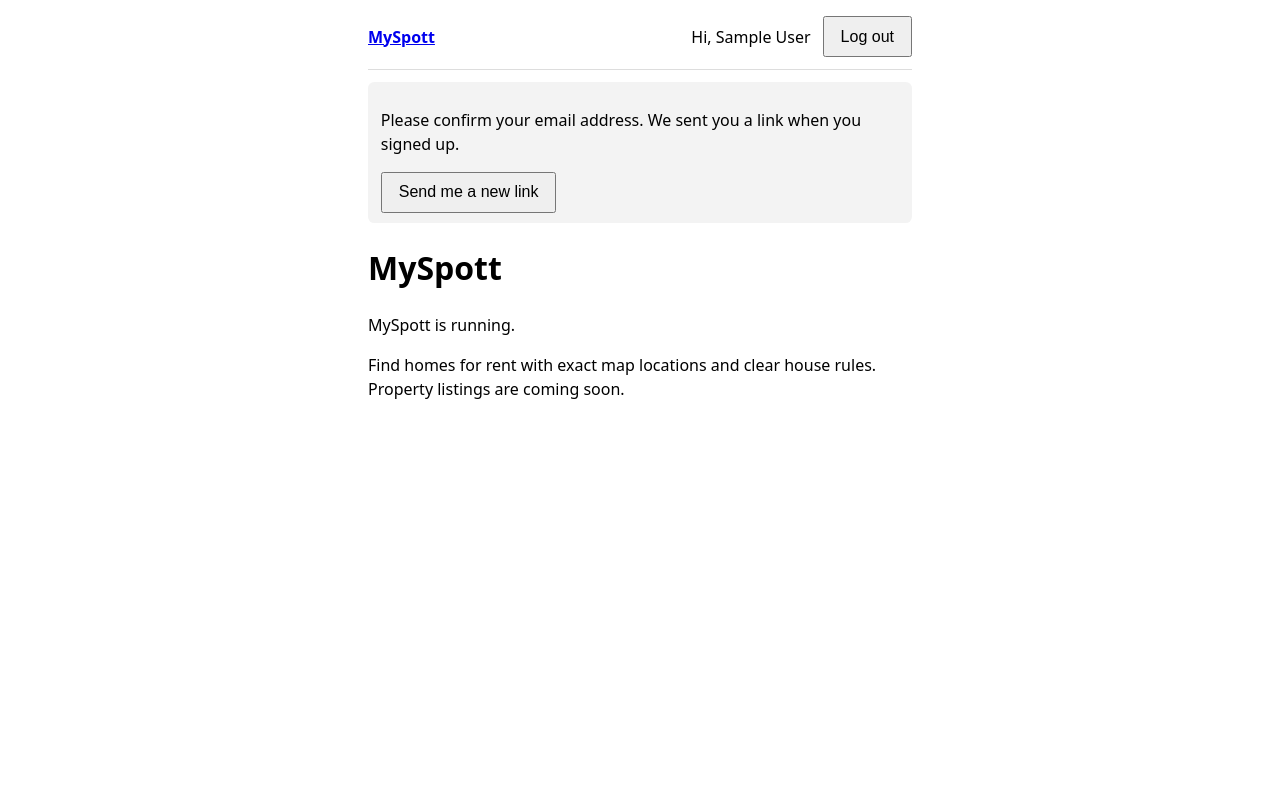
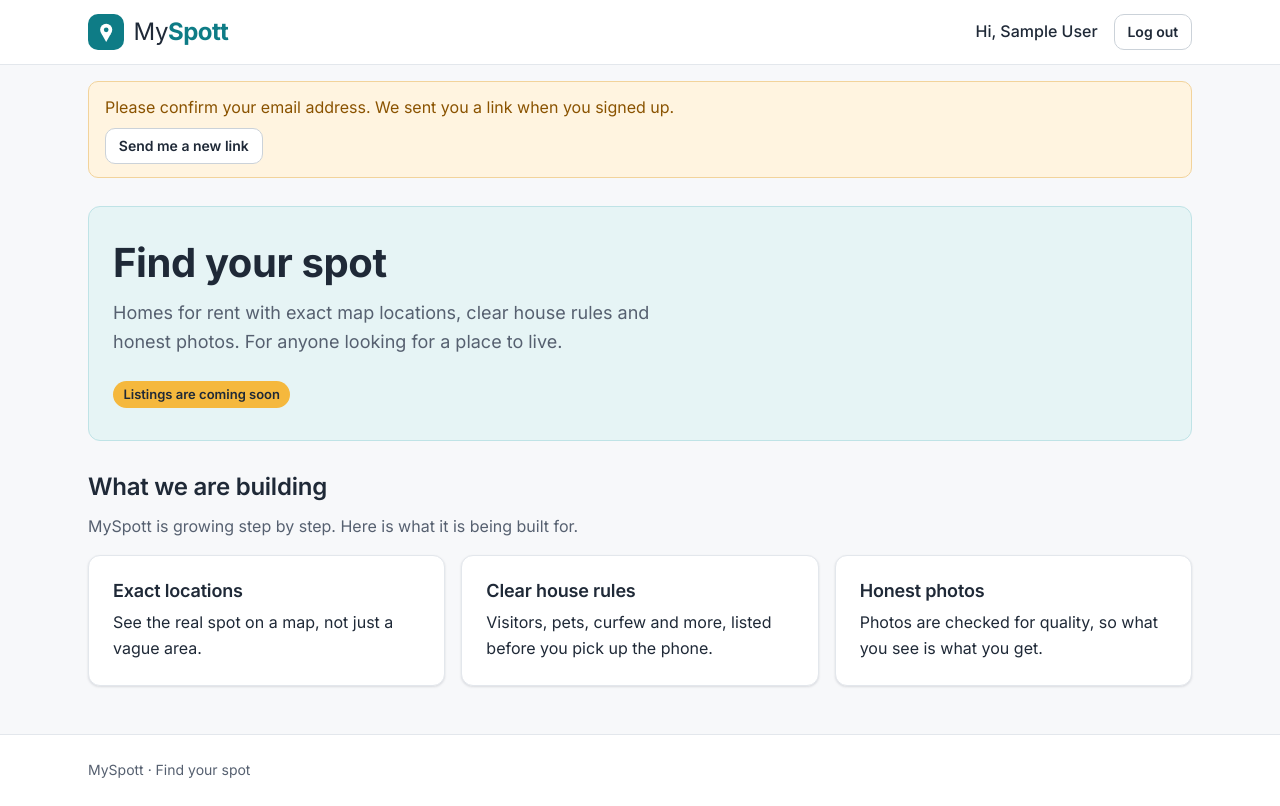
Before and after one commit to Aaditz/MySpott, a Flask app: page / in a window 1280 px wide. Before the commit the page ends 399 px from the top, so only its background shows below. Run offline with Flask 3, Linux system fonts and the light colour scheme; the visitor is signed in with stand-in values (Sample User, id 1); data comes from the database, SQL or seed files in the repository; parts of the project's set-up code (start-up, migrations or seed data) failed here and were passed over; some libraries are stand-ins or nearby versions.

Commit message:
Phase 4 step 1: design system and page frame

```diff
--- /dev/null
+++ b/app/static/css/app.css
@@ -0,0 +1,264 @@
+/* MySpott design system, version 1.
+   Every colour, size and space is defined once below, in :root. Change a value there and
+   the whole site follows. The Android and iOS apps will reuse the same values. */
+
+:root {
+  /* Brand */
+  --color-primary: #0E7C86;
+  --color-primary-hover: #0B656D;
+  --color-primary-tint: #E6F4F5;
+  --color-primary-border: #BFE3E6;
+  --color-highlight: #F5B83D;
+  --color-on-primary: #FFFFFF;
+
+  /* Text, surfaces and lines */
+  --color-ink: #1F2937;
+  --color-muted: #566070;
+  --color-page: #F7F8FA;
+  --color-surface: #FFFFFF;
+  --color-border: #E3E7EC;
+  --color-border-strong: #CBD2D9;
+
+  /* Status */
+  --color-success: #16794A;
+  --color-success-tint: #E7F5EC;
+  --color-success-border: #B8DFC9;
+  --color-warning: #8A5300;
+  --color-warning-tint: #FFF4E0;
+  --color-warning-border: #F2D39B;
+  --color-danger: #B3261E;
+  --color-danger-tint: #FCEBEA;
+  --color-danger-border: #F2B8B5;
+
+  /* Type */
+  --font-sans: "Inter", system-ui, -apple-system, "Segoe UI", Roboto, "Helvetica Neue", Arial, sans-serif;
+
+  /* Shape and space */
+  --radius-md: 10px;
+  --radius-lg: 12px;
+  --radius-pill: 999px;
+  --space-1: 0.25rem;
+  --space-2: 0.5rem;
+  --space-3: 0.75rem;
+  --space-4: 1rem;
+  --space-5: 1.5rem;
+  --space-6: 2rem;
+  --space-7: 3rem;
+  --shadow-sm: 0 1px 2px rgba(31, 41, 55, 0.06), 0 1px 3px rgba(31, 41, 55, 0.08);
+  --container: 72rem;
+  --control-height: 2.75rem;
+}
+
+/* ---------------------------------------------------------------- base */
+
+*, *::before, *::after { box-sizing: border-box; }
+
+html { -webkit-text-size-adjust: 100%; }
+
+body {
+  margin: 0;
+  min-height: 100vh;
+  display: flex;
+  flex-direction: column;
+  font-family: var(--font-sans);
+  font-size: 1rem;
+  line-height: 1.6;
+  color: var(--color-ink);
+  background: var(--color-page);
+}
+
+img, svg { max-width: 100%; }
+
+h1, h2, h3 { margin: 0 0 var(--space-3); line-height: 1.2; letter-spacing: -0.01em; }
+h1 { font-size: clamp(1.75rem, 1.35rem + 1.8vw, 2.5rem); font-weight: 700; }
+h2 { font-size: 1.5rem; font-weight: 600; }
+h3 { font-size: 1.125rem; font-weight: 600; }
+p { margin: 0 0 var(--space-4); }
+
+a { color: var(--color-primary); text-underline-offset: 0.15em; }
+a:hover { color: var(--color-primary-hover); }
+
+:focus-visible { outline: 3px solid rgba(14, 124, 134, 0.55); outline-offset: 2px; }
+
+.visually-hidden {
+  position: absolute; width: 1px; height: 1px; margin: -1px; padding: 0;
+  overflow: hidden; clip: rect(0, 0, 0, 0); white-space: nowrap; border: 0;
+}
+
+.skip-link {
+  position: absolute; left: -999px; top: 0; z-index: 100;
+  padding: var(--space-2) var(--space-4); background: var(--color-surface);
+  border-radius: var(--radius-md); font-weight: 600;
+}
+.skip-link:focus { left: var(--space-4); top: var(--space-2); }
+
+/* ---------------------------------------------------------------- layout */
+
+.container {
+  width: 100%; max-width: var(--container); margin-inline: auto;
+  padding-inline: var(--space-4);
+}
+@media (min-width: 40rem) { .container { padding-inline: var(--space-5); } }
+
+.page { flex: 1; padding-block: var(--space-4) var(--space-7); }
+.messages { padding-top: var(--space-4); }
+
+.grid-3 { display: grid; gap: var(--space-4); grid-template-columns: 1fr; }
+@media (min-width: 48rem) { .grid-3 { grid-template-columns: repeat(3, 1fr); } }
+
+.text-muted { color: var(--color-muted); }
+
+/* ---------------------------------------------------------------- header */
+
+.site-header {
+  position: sticky; top: 0; z-index: 50;
+  background: var(--color-surface); border-bottom: 1px solid var(--color-border);
+}
+.site-header__inner {
+  display: flex; flex-wrap: wrap; align-items: center; justify-content: space-between;
+  gap: var(--space-3); min-height: 4rem;
+}
+
+.brand {
+  display: inline-flex; align-items: center; gap: 0.6rem;
+  color: var(--color-ink); text-decoration: none;
+  font-size: 1.5rem; line-height: 1; letter-spacing: -0.02em;
+}
+.brand:hover { color: var(--color-ink); }
+.brand__mark {
+  display: inline-flex; align-items: center; justify-content: center;
+  width: 2.25rem; height: 2.25rem; border-radius: var(--radius-md);
+  background: var(--color-primary); color: var(--color-on-primary);
+}
+.brand__mark svg { width: 1.4rem; height: 1.4rem; }
+.brand__my { font-weight: 400; }
+.brand__spott { font-weight: 700; color: var(--color-primary); }
+
+.nav { display: flex; flex-wrap: wrap; align-items: center; gap: var(--space-2); }
+.nav__user { padding: 0 var(--space-2); font-weight: 500; }
+.nav__link {
+  padding: 0.5rem 0.75rem; border-radius: var(--radius-md);
+  color: var(--color-ink); text-decoration: none; font-weight: 500;
+}
+.nav__link:hover { background: var(--color-page); color: var(--color-ink); }
+.nav__link[aria-current="page"] { color: var(--color-primary); font-weight: 600; }
+.nav form { margin: 0; }
+
+.nav-toggle {
+  display: none; align-items: center; justify-content: center;
+  width: var(--control-height); height: var(--control-height); padding: 0;
+  background: var(--color-surface); color: var(--color-ink);
+  border: 1px solid var(--color-border-strong); border-radius: var(--radius-md); cursor: pointer;
+}
+.nav-toggle svg { width: 1.5rem; height: 1.5rem; }
+
+/* Small screens: with JavaScript the menu folds behind a button. Without it, it just wraps. */
+@media (max-width: 47.99rem) {
+  .js .nav-toggle { display: inline-flex; }
+  .js .nav {
+    display: none; position: absolute; top: 100%; left: 0; right: 0;
+    flex-direction: column; align-items: stretch; gap: var(--space-2);
+    padding: var(--space-4); background: var(--color-surface);
+    border-bottom: 1px solid var(--color-border); box-shadow: var(--shadow-sm);
+  }
+  .js .nav[data-open="true"] { display: flex; }
+  .js .nav .btn { width: 100%; }
+}
+
+/* ---------------------------------------------------------------- buttons */
+
+.btn,
+:where(button:not([class])) {
+  display: inline-flex; align-items: center; justify-content: center; gap: 0.5rem;
+  min-height: var(--control-height); padding: 0.55rem 1.1rem;
+  border: 1px solid transparent; border-radius: var(--radius-md);
+  background: var(--color-primary); color: var(--color-on-primary);
+  font: inherit; font-size: 0.9375rem; font-weight: 600; line-height: 1.2;
+  text-decoration: none; cursor: pointer;
+  transition: background-color 0.15s, border-color 0.15s;
+}
+.btn:hover,
+:where(button:not([class])):hover { background: var(--color-primary-hover); color: var(--color-on-primary); }
+
+.btn-secondary { background: var(--color-surface); color: var(--color-ink); border-color: var(--color-border-strong); }
+.btn-secondary:hover { background: var(--color-page); color: var(--color-ink); border-color: var(--color-muted); }
+
+.btn-ghost { background: transparent; color: var(--color-primary); }
+.btn-ghost:hover { background: var(--color-primary-tint); color: var(--color-primary-hover); }
+
+.btn-danger { background: var(--color-danger); color: var(--color-on-primary); }
+.btn-danger:hover { background: #8F1E18; color: var(--color-on-primary); }
+
+.btn-sm { min-height: 2.25rem; padding: 0.35rem 0.8rem; font-size: 0.875rem; }
+.btn-block { width: 100%; }
+
+/* ---------------------------------------------------------------- forms */
+
+label { display: block; margin: var(--space-4) 0 var(--space-1); font-size: 0.875rem; font-weight: 600; }
+
+input[type="text"], input[type="email"], input[type="password"], input[type="search"],
+input[type="tel"], input[type="number"], textarea, select {
+  display: block; width: 100%; min-height: var(--control-height); padding: 0.6rem 0.8rem;
+  font: inherit; font-size: 1rem; color: var(--color-ink);
+  background: var(--color-surface); border: 1px solid var(--color-border-strong);
+  border-radius: var(--radius-md);
+}
+input:focus, textarea:focus, select:focus {
+  outline: none; border-color: var(--color-primary);
+  box-shadow: 0 0 0 3px rgba(14, 124, 134, 0.3);
+}
+
+.choice { display: flex; align-items: center; gap: 0.6rem; margin-top: var(--space-2); min-height: 2.5rem; font-weight: 400; }
+.choice input { width: 1.15rem; height: 1.15rem; accent-color: var(--color-primary); }
+
+.error { margin: 0.35rem 0 0; color: var(--color-danger); font-size: 0.875rem; }
+form.inline { display: inline; margin: 0; }
+
+/* ---------------------------------------------------------------- messages */
+
+.flash, .notice {
+  margin: 0 0 var(--space-3); padding: 0.8rem 1rem;
+  border: 1px solid var(--color-primary-border); border-radius: var(--radius-md);
+  background: var(--color-primary-tint); color: var(--color-ink);
+}
+.flash.success { background: var(--color-success-tint); border-color: var(--color-success-border); color: var(--color-success); }
+.flash.warning, .notice { background: var(--color-warning-tint); border-color: var(--color-warning-border); color: var(--color-warning); }
+.flash.error { background: var(--color-danger-tint); border-color: var(--color-danger-border); color: var(--color-danger); }
+.notice p { margin: 0 0 var(--space-2); }
+
+/* ---------------------------------------------------------------- components */
+
+.card {
+  background: var(--color-surface); border: 1px solid var(--color-border);
+  border-radius: var(--radius-lg); padding: var(--space-5); box-shadow: var(--shadow-sm);
+}
+.card h3 { margin-bottom: var(--space-2); }
+.card p:last-child { margin-bottom: 0; }
+
+.badge {
+  display: inline-block; padding: 0.2rem 0.65rem; border-radius: var(--radius-pill);
+  background: var(--color-primary-tint); color: var(--color-primary-hover);
+  font-size: 0.8125rem; font-weight: 600;
+}
+.badge-highlight { background: var(--color-highlight); color: var(--color-ink); }
+
+.hero {
+  margin-bottom: var(--space-6); padding: var(--space-6) var(--space-5);
+  background: var(--color-primary-tint); border: 1px solid var(--color-primary-border);
+  border-radius: var(--radius-lg);
+}
+.hero__lead { max-width: 36rem; font-size: 1.125rem; color: var(--color-muted); }
+.hero__actions { display: flex; flex-wrap: wrap; gap: var(--space-3); margin-top: var(--space-5); }
+
+.message-page { max-width: 32rem; margin-inline: auto; text-align: center; }
+
+/* ---------------------------------------------------------------- footer */
+
+.site-footer {
+  padding-block: var(--space-5); background: var(--color-surface);
+  border-top: 1px solid var(--color-border); color: var(--color-muted); font-size: 0.875rem;
+}
+
+@media (prefers-reduced-motion: reduce) {
+  * { transition: none !important; }
+}
--- /dev/null
+++ b/app/static/js/app.js
@@ -0,0 +1,50 @@
+/* MySpott: small enhancements. The site works without JavaScript; this only adds the
+   phone menu button. */
+(function () {
+  "use strict";
+
+  // Lets the stylesheet know JavaScript is available (it then folds the menu on phones).
+  document.documentElement.classList.add("js");
+
+  document.addEventListener("DOMContentLoaded", function () {
+    var toggle = document.querySelector("[data-nav-toggle]");
+    var menu = document.querySelector("[data-nav-menu]");
+    if (!toggle || !menu) {
+      return;
+    }
+
+    function isOpen() {
+      return toggle.getAttribute("aria-expanded") === "true";
+    }
+
+    function setOpen(open) {
+      toggle.setAttribute("aria-expanded", open ? "true" : "false");
+      toggle.setAttribute("aria-label", open ? "Close menu" : "Open menu");
+      menu.setAttribute("data-open", open ? "true" : "false");
+    }
+
+    toggle.addEventListener("click", function () {
+      setOpen(!isOpen());
+    });
+
+    document.addEventListener("keydown", function (event) {
+      if (event.key === "Escape" && isOpen()) {
+        setOpen(false);
+        toggle.focus();
+      }
+    });
+
+    menu.addEventListener("click", function (event) {
+      if (event.target.closest("a")) {
+        setOpen(false);
+      }
+    });
+
+    var wide = window.matchMedia("(min-width: 48rem)");
+    wide.addEventListener("change", function (event) {
+      if (event.matches) {
+        setOpen(false);
+      }
+    });
+  });
+})();
--- a/app/templates/auth/_resend_form.html
+++ b/app/templates/auth/_resend_form.html
@@ -1,4 +1,4 @@
 <form method="post" action="{{ url_for('auth.resend_verification') }}" class="inline">
   <input type="hidden" name="csrf_token" value="{{ csrf_token() }}">
-  <button type="submit">Send me a new link</button>
+  <button type="submit" class="btn btn-secondary btn-sm">Send me a new link</button>
 </form>
--- a/app/templates/base.html
+++ b/app/templates/base.html
@@ -3,40 +3,53 @@
 <head>
   <meta charset="utf-8">
   <meta name="viewport" content="width=device-width, initial-scale=1">
+  <meta name="theme-color" content="#0E7C86">
   <title>{% block title %}MySpott{% endblock %}</title>
-  {# Temporary plain styling. The real MySpott design arrives in Phase 4. #}
-  <style>
-    body { font-family: system-ui, sans-serif; max-width: 34rem; margin: 0 auto; padding: 1rem; line-height: 1.5; }
-    header { display: flex; justify-content: space-between; align-items: center; gap: 1rem; padding-bottom: .75rem; border-bottom: 1px solid #ddd; }
-    nav { display: flex; align-items: center; gap: .75rem; }
-    form.inline { display: inline; margin: 0; }
-    label { display: block; margin-top: 1rem; font-weight: 600; }
-    input[type=text], input[type=email], input[type=password] { width: 100%; padding: .6rem; font-size: 1rem; box-sizing: border-box; }
-    button { padding: .6rem 1rem; font-size: 1rem; cursor: pointer; }
-    .error { color: #b00020; margin: .25rem 0 0; }
-    .notice, .flash { padding: .6rem .8rem; border-radius: .4rem; background: #f3f3f3; margin: .75rem 0; }
-    .flash.success { background: #e6f4ea; }
-    .flash.warning { background: #fff4e5; }
-    .choice { font-weight: 400; margin-top: .4rem; }
-  </style>
+  <link rel="icon" href="{{ url_for('static', filename='img/favicon.svg') }}" type="image/svg+xml">
+  <link rel="preconnect" href="https://fonts.googleapis.com">
+  <link rel="preconnect" href="https://fonts.gstatic.com" crossorigin>
+  <link rel="stylesheet" href="https://fonts.googleapis.com/css2?family=Inter:wght@400;500;600;700&display=swap">
+  <link rel="stylesheet" href="{{ url_for('static', filename='css/app.css') }}">
+  <script src="{{ url_for('static', filename='js/app.js') }}"></script>
 </head>
 <body>
-  <header>
-    <a href="{{ url_for('web.home') }}"><strong>MySpott</strong></a>
-    <nav>
+  <a class="skip-link" href="#main">Skip to content</a>
+
+  <header class="site-header">
+    <div class="container site-header__inner">
+      <a class="brand" href="{{ url_for('web.home') }}" aria-label="MySpott home">
+        <span class="brand__mark">
+          <svg viewBox="0 0 24 24" aria-hidden="true" focusable="false">
+            <circle cx="12" cy="9.5" r="6.5" fill="currentColor"/>
+            <path d="M6.9 13.4 12 22.5l5.1-9.1z" fill="currentColor"/>
+            <circle cx="12" cy="9.5" r="2.5" fill="#0E7C86"/>
+          </svg>
+        </span>
+        <span class="brand__word"><span class="brand__my">My</span><span class="brand__spott">Spott</span></span>
+      </a>
+
+      <button type="button" class="nav-toggle" data-nav-toggle aria-expanded="false" aria-controls="main-menu" aria-label="Open menu">
+        <svg viewBox="0 0 24 24" aria-hidden="true" focusable="false">
+          <path d="M4 7h16M4 12h16M4 17h16" fill="none" stroke="currentColor" stroke-width="2" stroke-linecap="round"/>
+        </svg>
+      </button>
+
+      <nav class="nav" id="main-menu" data-nav-menu data-open="false" aria-label="Main">
         {% if current_user.is_authenticated %}
-        <span>Hi, {{ current_user.name }}</span>
+          <span class="nav__user">Hi, {{ current_user.name }}</span>
           <form method="post" action="{{ url_for('auth.logout') }}" class="inline">
             <input type="hidden" name="csrf_token" value="{{ csrf_token() }}">
-          <button type="submit">Log out</button>
+            <button type="submit" class="btn btn-secondary btn-sm">Log out</button>
           </form>
         {% else %}
-        <a href="{{ url_for('auth.login') }}">Log in</a>
-        <a href="{{ url_for('auth.register') }}">Sign up</a>
+          <a class="nav__link" href="{{ url_for('auth.login') }}"{% if request.endpoint == 'auth.login' %} aria-current="page"{% endif %}>Log in</a>
+          <a class="btn btn-primary btn-sm" href="{{ url_for('auth.register') }}"{% if request.endpoint == 'auth.register' %} aria-current="page"{% endif %}>Sign up</a>
         {% endif %}
       </nav>
+    </div>
   </header>
 
+  <div class="container messages">
     {% if current_user.is_authenticated and not current_user.is_email_verified %}
       <div class="notice">
         <p>Please confirm your email address. We sent you a link when you signed up.</p>
@@ -49,9 +62,14 @@
         <p class="flash {{ category }}" role="status">{{ message }}</p>
       {% endfor %}
     {% endwith %}
+  </div>
 
-  <main>
+  <main id="main" class="container page">
     {% block content %}{% endblock %}
   </main>
+
+  <footer class="site-footer">
+    <div class="container">MySpott &middot; Find your spot</div>
+  </footer>
 </body>
 </html>
--- a/app/templates/home.html
+++ b/app/templates/home.html
@@ -1,6 +1,35 @@
 {% extends "base.html" %}
+{% block title %}MySpott &middot; Find your spot{% endblock %}
 {% block content %}
-  <h1>MySpott</h1>
-  <p>MySpott is running.</p>
-  <p>Find homes for rent with exact map locations and clear house rules. Property listings are coming soon.</p>
+  <section class="hero">
+    <h1>Find your spot</h1>
+    <p class="hero__lead">Homes for rent with exact map locations, clear house rules and honest photos. For anyone looking for a place to live.</p>
+    <div class="hero__actions">
+      {% if current_user.is_authenticated %}
+        <span class="badge badge-highlight">Listings are coming soon</span>
+      {% else %}
+        <a class="btn btn-primary" href="{{ url_for('auth.register') }}">Create a free account</a>
+        <a class="btn btn-secondary" href="{{ url_for('auth.login') }}">Log in</a>
+      {% endif %}
+    </div>
+  </section>
+
+  <section aria-labelledby="built-for-heading">
+    <h2 id="built-for-heading">What we are building</h2>
+    <p class="text-muted">MySpott is growing step by step. Here is what it is being built for.</p>
+    <div class="grid-3">
+      <div class="card">
+        <h3>Exact locations</h3>
+        <p>See the real spot on a map, not just a vague area.</p>
+      </div>
+      <div class="card">
+        <h3>Clear house rules</h3>
+        <p>Visitors, pets, curfew and more, listed before you pick up the phone.</p>
+      </div>
+      <div class="card">
+        <h3>Honest photos</h3>
+        <p>Photos are checked for quality, so what you see is what you get.</p>
+      </div>
+    </div>
+  </section>
 {% endblock %}
```
Also changed, not shown: app/templates/error.html (+6 -4 lines), tests/test_design_tokens.py (added, +87 -0 lines), tests/test_page_frame.py (added, +77 -0 lines), app/static/img/favicon.svg (added). Lines whose indentation alone changed are shown as unchanged.
